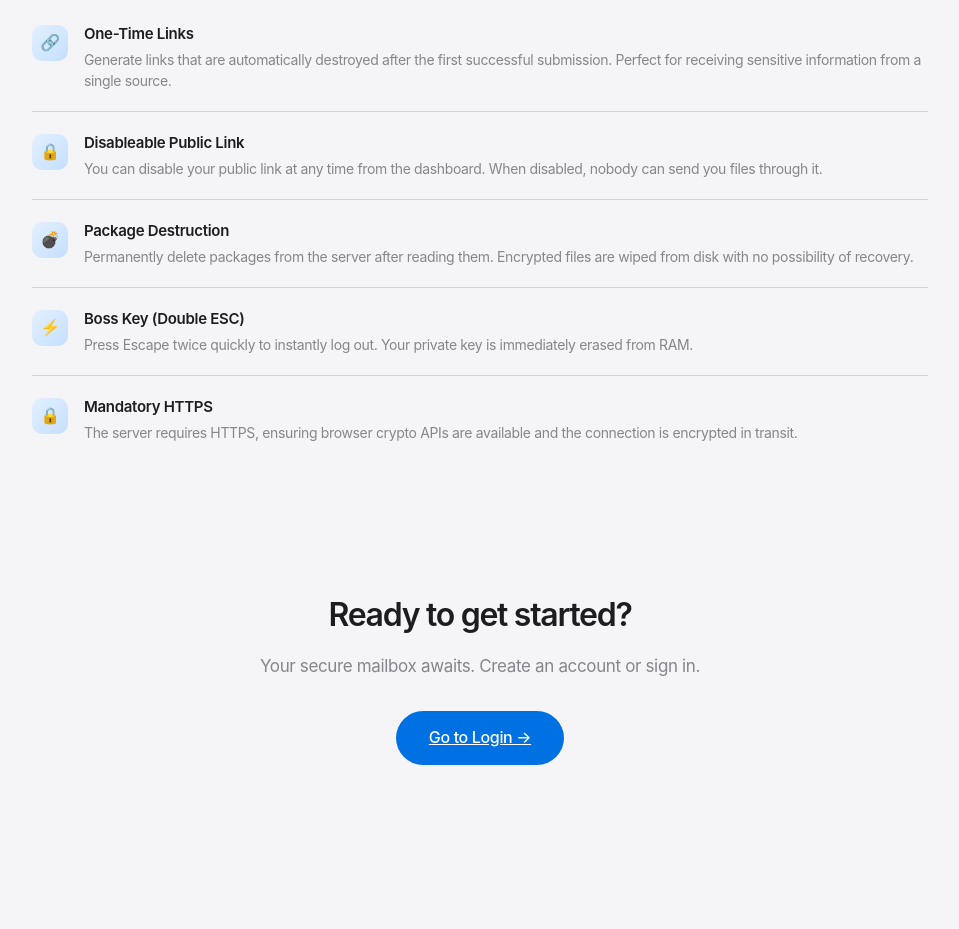
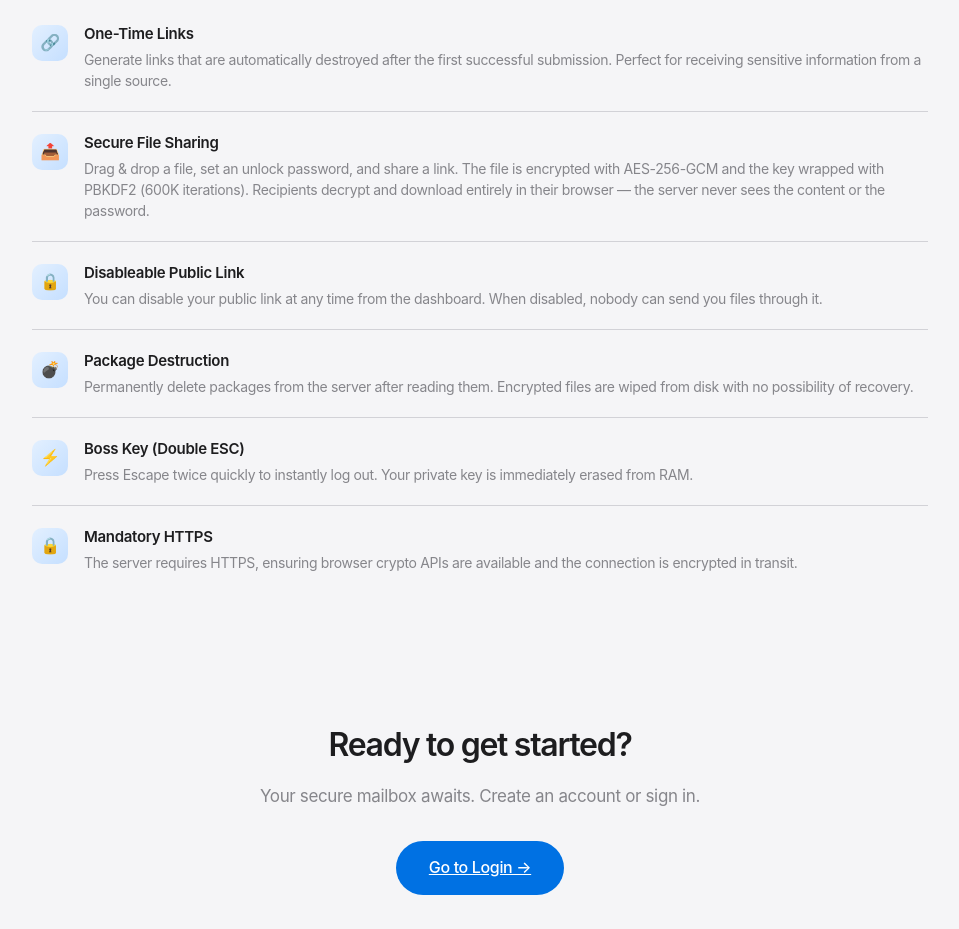
Before and after one commit to alexlatorre/buzon, a website: page public/about.html in a window 1280 px wide. Shown: the part 3119-4048 px from the top of the page, without its empty margins (160-1119 px from the left). Before the commit the page ends 3964 px from the top, so only its background shows below. Drawn offline with Linux system fonts and the light colour scheme.

Commit message:
feat: add Secure File Sharing to about page features, update hash

```diff
--- a/public/about.html
+++ b/public/about.html
@@ -677,6 +677,13 @@
           </div>
         </li>
         <li>
+          <div class="feature-icon">📤</div>
+          <div class="feature-text">
+            <h4>Secure File Sharing</h4>
+            <p>Drag & drop a file, set an unlock password, and share a link. The file is encrypted with AES-256-GCM and the key wrapped with PBKDF2 (600K iterations). Recipients decrypt and download entirely in their browser — the server never sees the content or the password.</p>
+          </div>
+        </li>
+        <li>
           <div class="feature-icon">🔒</div>
           <div class="feature-text">
             <h4>Disableable Public Link</h4>
```
Also changed, not shown: README.md.
